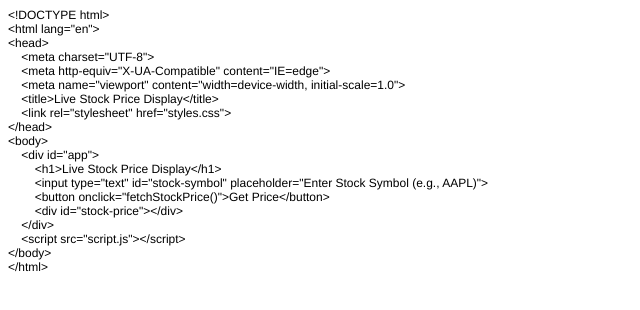
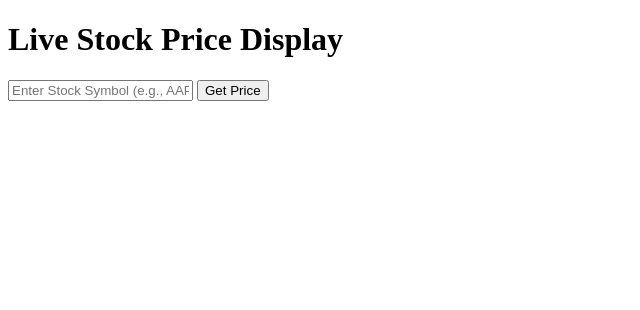
Before and after one commit to matthew-fitzgerald123/stock_pipeline_project, a website: page public/index.html in a window 1280 px wide. Shown: the whole page, without its empty margins (0-640 px from the left). Drawn offline with Linux system fonts and the light colour scheme.

Commit message:
fixed site

```diff
--- a/public/index.html
+++ b/public/index.html
@@ -1,34 +1,19 @@
-<!DOCTYPE html PUBLIC "-//W3C//DTD HTML 4.01//EN" "http://www.w3.org/TR/html4/strict.dtd">
-<html>
+<!DOCTYPE html>
+<html lang="en">
 <head>
-  <meta http-equiv="Content-Type" content="text/html; charset=utf-8">
-  <meta http-equiv="Content-Style-Type" content="text/css">
-  <title></title>
-  <meta name="Generator" content="Cocoa HTML Writer">
-  <meta name="CocoaVersion" content="2487.7">
-  <style type="text/css">
-    p.p1 {margin: 0.0px 0.0px 0.0px 0.0px; font: 12.0px Helvetica}
-  </style>
+    <meta charset="UTF-8">
+    <meta http-equiv="X-UA-Compatible" content="IE=edge">
+    <meta name="viewport" content="width=device-width, initial-scale=1.0">
+    <title>Live Stock Price Display</title>
+    <link rel="stylesheet" href="styles.css">
 </head>
 <body>
-<p class="p1">&lt;!DOCTYPE html&gt;</p>
-<p class="p1">&lt;html lang="en"&gt;</p>
-<p class="p1">&lt;head&gt;</p>
-<p class="p1"><span class="Apple-converted-space">    </span>&lt;meta charset="UTF-8"&gt;</p>
-<p class="p1"><span class="Apple-converted-space">    </span>&lt;meta http-equiv="X-UA-Compatible" content="IE=edge"&gt;</p>
-<p class="p1"><span class="Apple-converted-space">    </span>&lt;meta name="viewport" content="width=device-width, initial-scale=1.0"&gt;</p>
-<p class="p1"><span class="Apple-converted-space">    </span>&lt;title&gt;Live Stock Price Display&lt;/title&gt;</p>
-<p class="p1"><span class="Apple-converted-space">    </span>&lt;link rel="stylesheet" href="styles.css"&gt;</p>
-<p class="p1">&lt;/head&gt;</p>
-<p class="p1">&lt;body&gt;</p>
-<p class="p1"><span class="Apple-converted-space">    </span>&lt;div id="app"&gt;</p>
-<p class="p1"><span class="Apple-converted-space">        </span>&lt;h1&gt;Live Stock Price Display&lt;/h1&gt;</p>
-<p class="p1"><span class="Apple-converted-space">        </span>&lt;input type="text" id="stock-symbol" placeholder="Enter Stock Symbol (e.g., AAPL)"&gt;</p>
-<p class="p1"><span class="Apple-converted-space">        </span>&lt;button onclick="fetchStockPrice()"&gt;Get Price&lt;/button&gt;</p>
-<p class="p1"><span class="Apple-converted-space">        </span>&lt;div id="stock-price"&gt;&lt;/div&gt;</p>
-<p class="p1"><span class="Apple-converted-space">    </span>&lt;/div&gt;</p>
-<p class="p1"><span class="Apple-converted-space">    </span>&lt;script src="script.js"&gt;&lt;/script&gt;</p>
-<p class="p1">&lt;/body&gt;</p>
-<p class="p1">&lt;/html&gt;</p>
+    <div id="app">
+        <h1>Live Stock Price Display</h1>
+        <input type="text" id="stock-symbol" placeholder="Enter Stock Symbol (e.g., AAPL)">
+        <button onclick="fetchStockPrice()">Get Price</button>
+        <div id="stock-price"></div>
+    </div>
+    <script src="script.js"></script>
 </body>
 </html>
```
